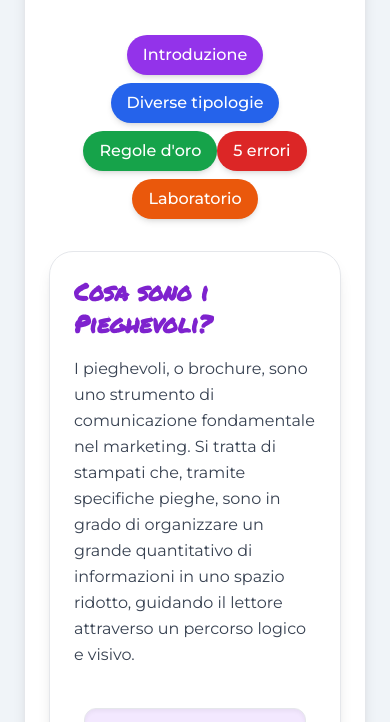
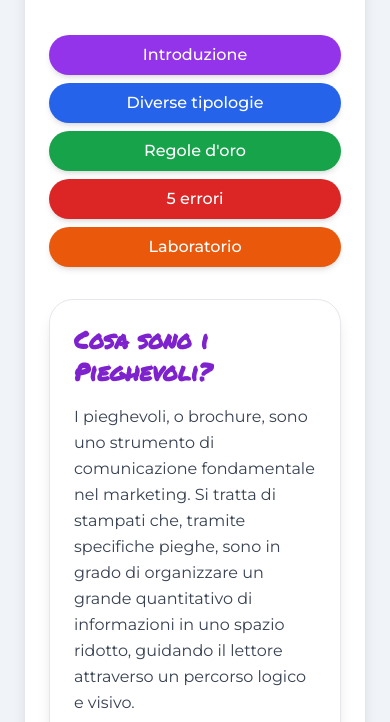
Before and after one commit to profpavanel/corso-Ai-Cavalieri, a plain HTML site: page index.html in a window 390 px wide. Shown: the part 90-812 px from the top of the page. Drawn offline with nearby package versions, Linux system fonts and the light colour scheme.

Commit message:
Update index.html

```diff
--- a/index.html
+++ b/index.html
@@ -5,7 +5,6 @@
     <meta name="viewport" content="width=device-width, initial-scale=1.0">
     <title>Lezione di Grafica: I Pieghevoli</title>
     <script src="https://cdn.tailwindcss.com"></script>
-    <!-- Font "Inter" rimosso, e aggiunti i nuovi font -->
     <link href="https://fonts.googleapis.com/css2?family=Montserrat:wght@400;500;600;700&display=swap" rel="stylesheet">
     <link href="https://fonts.googleapis.com/css2?family=Permanent+Marker&display=swap" rel="stylesheet">
     <style>
@@ -27,18 +26,18 @@
 
         <!-- Intestazione -->
         <header class="text-center mb-10">
-            <!-- Stile aggiornato per il titolo principale -->
             <h1 class="text-3xl md:text-5xl font-bold text-black mb-2">I Pieghevoli</h1>
         </header>
 
         <!-- Menu di Navigazione -->
         <nav class="mb-8">
-            <ul class="flex flex-wrap justify-center md:flex-row space-y-2 md:space-y-0 md:space-x-4">
-                <li><button onclick="showSection('introduzione')" class="bg-purple-600 hover:bg-purple-700 text-white font-medium py-2 px-4 rounded-full shadow-md transition duration-300">Introduzione</button></li>
-                <li><button onclick="showSection('tipologie')" class="bg-blue-600 hover:bg-blue-700 text-white font-medium py-2 px-4 rounded-full shadow-md transition duration-300">Diverse tipologie</button></li>
-                <li><button onclick="showSection('regole')" class="bg-green-600 hover:bg-green-700 text-white font-medium py-2 px-4 rounded-full shadow-md transition duration-300">Regole d'oro</button></li>
-                <li><button onclick="showSection('errori')" class="bg-red-600 hover:bg-red-700 text-white font-medium py-2 px-4 rounded-full shadow-md transition duration-300">5 errori</button></li>
-                <li><button onclick="showSection('laboratorio')" class="bg-orange-600 hover:bg-orange-700 text-white font-medium py-2 px-4 rounded-full shadow-md transition duration-300">Laboratorio</button></li>
+            <!-- Lista delle voci di menu, sempre visibile -->
+            <ul id="mobile-menu" class="flex md:flex md:flex-row flex-col justify-center space-y-2 md:space-y-0 md:space-x-4">
+                <li><button onclick="showSection('introduzione')" class="bg-purple-600 hover:bg-purple-700 text-white font-medium py-2 px-4 rounded-full shadow-md transition duration-300 w-full">Introduzione</button></li>
+                <li><button onclick="showSection('tipologie')" class="bg-blue-600 hover:bg-blue-700 text-white font-medium py-2 px-4 rounded-full shadow-md transition duration-300 w-full">Diverse tipologie</button></li>
+                <li><button onclick="showSection('regole')" class="bg-green-600 hover:bg-green-700 text-white font-medium py-2 px-4 rounded-full shadow-md transition duration-300 w-full">Regole d'oro</button></li>
+                <li><button onclick="showSection('errori')" class="bg-red-600 hover:bg-red-700 text-white font-medium py-2 px-4 rounded-full shadow-md transition duration-300 w-full">5 errori</button></li>
+                <li><button onclick="showSection('laboratorio')" class="bg-orange-600 hover:bg-orange-700 text-white font-medium py-2 px-4 rounded-full shadow-md transition duration-300 w-full">Laboratorio</button></li>
             </ul>
         </nav>
 
```
